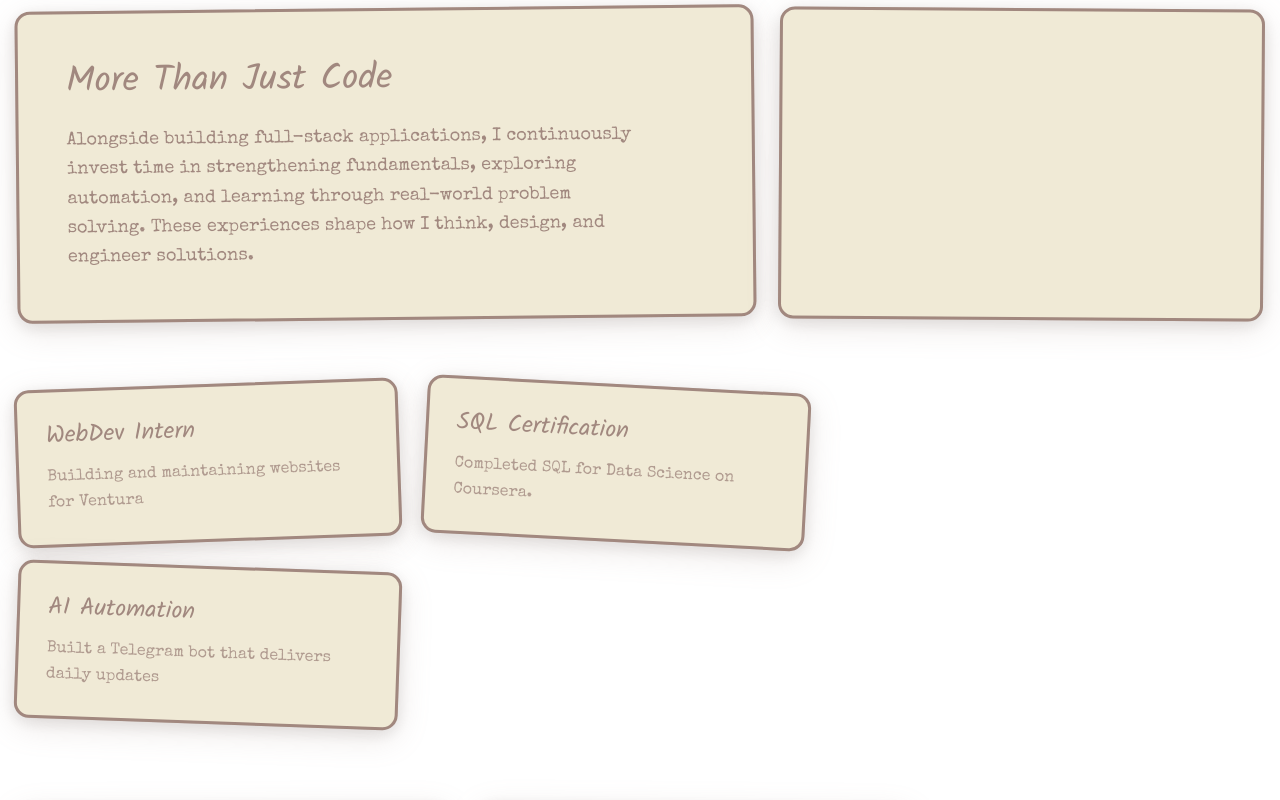
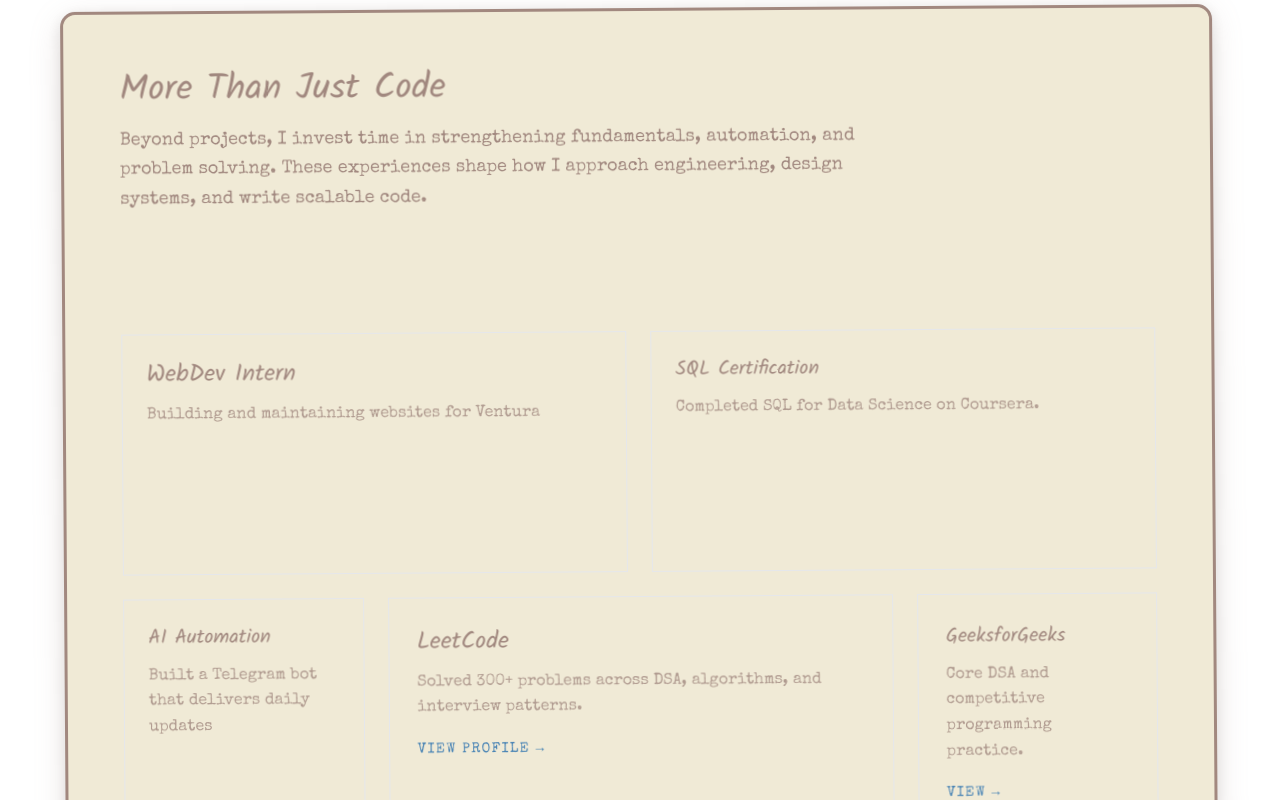
Before and after one commit to wndrthndr/portfolio, a React (Vite) app: page / in a window 1280 px wide. Shown: the part 3080-3880 px from the top of the page. Built offline with nearby package versions, Linux system fonts and the light colour scheme.

Commit message:
Update More.tsx

```diff
--- a/src/components/More.tsx
+++ b/src/components/More.tsx
@@ -5,17 +5,14 @@ const More = () => {
     {
       title: "WebDev Intern",
       description: "Building and maintaining websites for Ventura",
-      rotation: -2,
     },
     {
       title: "SQL Certification",
       description: "Completed SQL for Data Science on Coursera.",
-      rotation: 3,
     },
     {
       title: "AI Automation",
       description: "Built a Telegram bot that delivers daily updates",
-      rotation: 2,
     },
   ];
 
@@ -23,122 +20,110 @@ const More = () => {
     <section id="More" className="py-28 bg-white">
       <div className="container mx-auto px-4">
 
-        {/* TOP ASYMMETRIC ROW */}
-        <div className="grid grid-cols-1 lg:grid-cols-5 gap-6 mb-16">
+        {/* OUTER FRAME */}
+        <div
+          className="
+            max-w-6xl mx-auto
+            bg-vintage-cream
+            sketched-border
+            shadow-vintage
+            p-10 md:p-14
+          "
+          style={{ transform: "rotate(-0.4deg)" }}
+        >
+          {/* GRID INSIDE FRAME */}
+          <div className="grid grid-cols-4 grid-rows-4 gap-6">
 
             {/* BIG CONTEXT BLOCK */}
-          <div
-            className="
-              lg:col-span-3
-              bg-vintage-cream sketched-border shadow-vintage
-              p-12
-            "
-            style={{ transform: "rotate(-0.6deg)" }}
-          >
-            <h2 className="handwritten text-4xl text-vintage-brown mb-6">
+            <div className="col-span-4 row-span-1">
+              <h2 className="handwritten text-4xl text-vintage-brown mb-4">
                 More Than Just Code
               </h2>
-
-            <p className="typewriter text-vintage-brown text-lg leading-relaxed max-w-xl">
-              Alongside building full-stack applications, I continuously invest
-              time in strengthening fundamentals, exploring automation, and
-              learning through real-world problem solving. These experiences
-              shape how I think, design, and engineer solutions.
+              <p className="typewriter text-vintage-brown text-lg leading-relaxed max-w-3xl">
+                Beyond projects, I invest time in strengthening fundamentals,
+                automation, and problem solving. These experiences shape how I
+                approach engineering, design systems, and write scalable code.
               </p>
             </div>
 
-          {/* TALL EMPTY COUNTERWEIGHT */}
-          <div
-            className="
-              hidden lg:block lg:col-span-2
-              bg-vintage-cream sketched-border shadow-vintage
-            "
-            style={{ transform: "rotate(0.4deg)" }}
-          />
+            {/* WEBDEV INTERN */}
+            <div className="col-span-2 row-span-1 border border-vintage-brown/30 p-6">
+              <h3 className="handwritten text-2xl text-vintage-brown mb-3">
+                {scraps[0].title}
+              </h3>
+              <p className="typewriter text-vintage-brown opacity-80">
+                {scraps[0].description}
+              </p>
             </div>
 
-        {/* FLOATING SCRAPS */}
-        <div className="relative mb-20">
-
-          <div className="flex flex-wrap gap-6 max-w-5xl">
-            {scraps.map((scrap, i) => (
-              <div
-                key={i}
-                className="
-                  bg-vintage-cream sketched-border shadow-vintage
-                  p-7
-                  max-w-sm
-                "
-                style={{
-                  transform: `rotate(${scrap.rotation}deg)`,
-                }}
-              >
-                <h3 className="handwritten text-2xl text-vintage-brown mb-3">
-                  {scrap.title}
+            {/* SQL CERT */}
+            <div className="col-span-2 row-span-1 border border-vintage-brown/30 p-6">
+              <h3 className="handwritten text-xl text-vintage-brown mb-3">
+                {scraps[1].title}
               </h3>
-
-                <p className="typewriter text-vintage-brown opacity-80 leading-relaxed">
-                  {scrap.description}
+              <p className="typewriter text-vintage-brown opacity-80">
+                {scraps[1].description}
               </p>
             </div>
-            ))}
+
+            {/* AI AUTOMATION */}
+            <div className="col-span-1 row-span-1 border border-vintage-brown/30 p-6">
+              <h3 className="handwritten text-xl text-vintage-brown mb-3">
+                {scraps[2].title}
+              </h3>
+              <p className="typewriter text-vintage-brown opacity-80">
+                {scraps[2].description}
+              </p>
             </div>
 
-        </div>
-
-        {/* BOTTOM ANCHORED ROW */}
-        <div className="grid grid-cols-1 md:grid-cols-2 gap-6 max-w-4xl">
-
-          {/* LeetCode */}
+            {/* LEETCODE (ANCHOR) */}
             <a
               href="https://leetcode.com/yourusername"
               target="_blank"
               className="
-              bg-vintage-cream sketched-border shadow-vintage
-              p-9
-              hover:-translate-y-1 transition-transform duration-300
+                col-span-2 row-span-1
+                border border-vintage-brown/50
+                p-7
+                hover:bg-vintage-brown/5
+                transition-colors
               "
-            style={{ transform: "rotate(-0.3deg)" }}
             >
-            <h3 className="handwritten text-2xl text-vintage-brown mb-4">
+              <h3 className="handwritten text-2xl text-vintage-brown mb-3">
                 LeetCode
               </h3>
-
-            <p className="typewriter text-vintage-brown opacity-80 mb-5">
-              Solved 300+ problems covering data structures, algorithms,
-              and common interview patterns.
+              <p className="typewriter text-vintage-brown opacity-80 mb-4">
+                Solved 300+ problems across DSA, algorithms, and interview
+                patterns.
               </p>
-
               <span className="text-sm uppercase tracking-widest text-vintage-blue">
                 View Profile →
               </span>
             </a>
 
-          {/* GeeksforGeeks */}
+            {/* GEEKSFORGEEKS (ANCHOR) */}
             <a
               href="https://auth.geeksforgeeks.org/user/yourusername"
               target="_blank"
               className="
-              bg-vintage-cream sketched-border shadow-vintage
-              p-8
-              hover:-translate-y-1 transition-transform duration-300
+                col-span-1 row-span-1
+                border border-vintage-brown/50
+                p-7
+                hover:bg-vintage-brown/5
+                transition-colors
               "
-            style={{ transform: "rotate(0.6deg)" }}
             >
-            <h3 className="handwritten text-xl text-vintage-brown mb-4">
+              <h3 className="handwritten text-xl text-vintage-brown mb-3">
                 GeeksforGeeks
               </h3>
-
-            <p className="typewriter text-vintage-brown opacity-80 mb-5">
-              Practiced core DSA concepts and competitive programming
-              fundamentals.
+              <p className="typewriter text-vintage-brown opacity-80 mb-4">
+                Core DSA and competitive programming practice.
               </p>
-
               <span className="text-sm uppercase tracking-widest text-vintage-blue">
-              View Profile →
+                View →
               </span>
             </a>
 
+          </div>
         </div>
       </div>
     </section>
```
Lines whose indentation alone changed are shown as unchanged.
